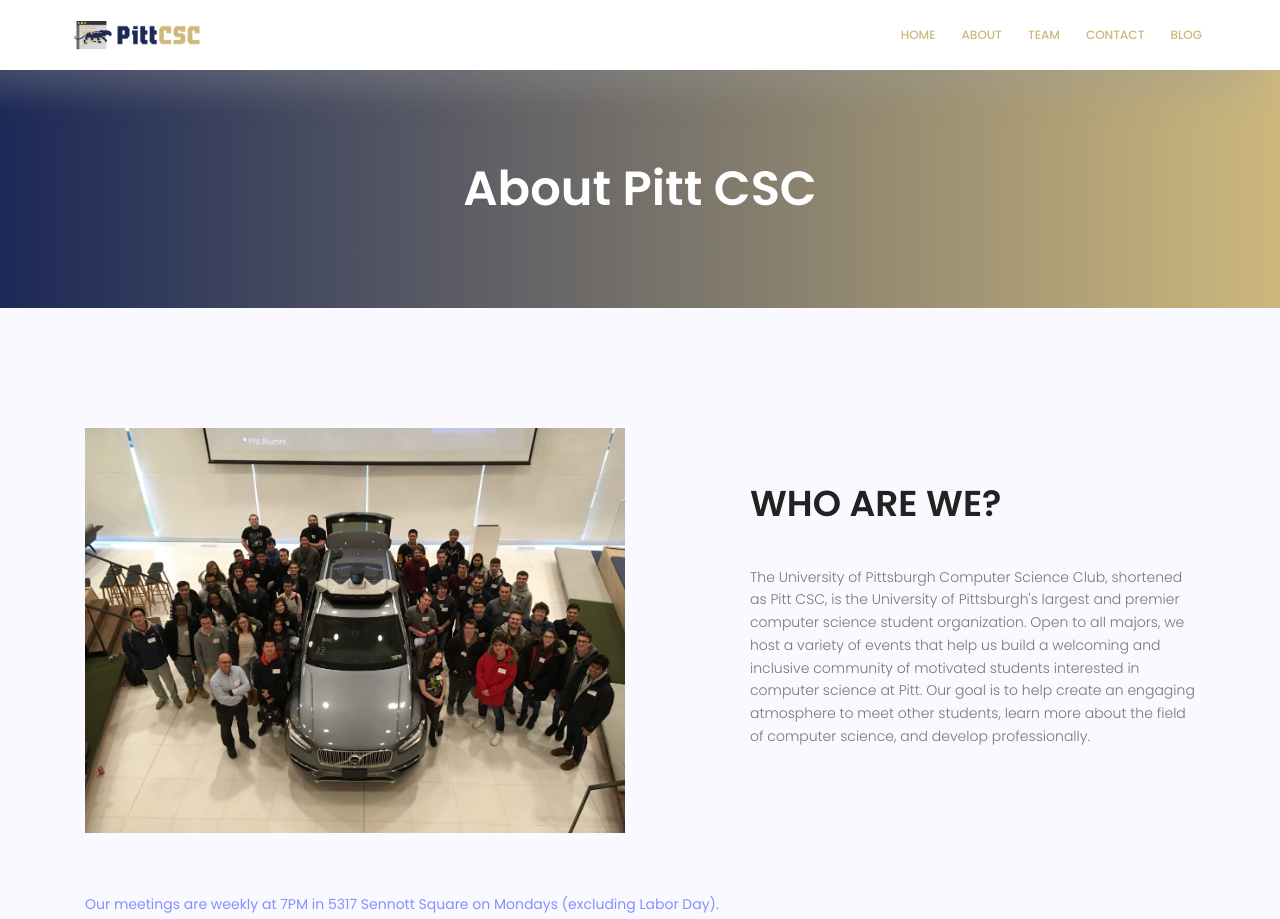
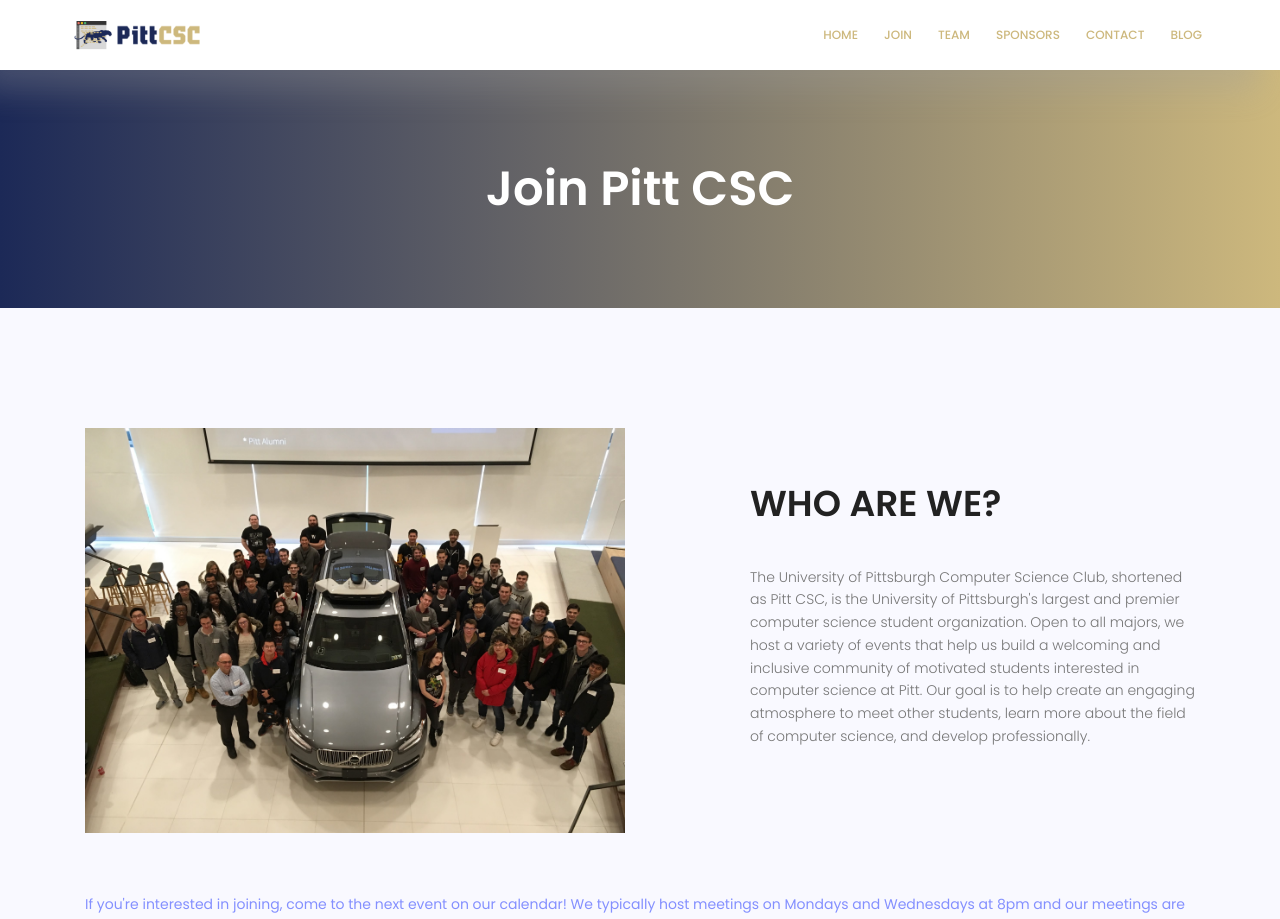
Before and after one commit to pittcsc/pittcsc-website, a Jekyll site: the page built from join.html, in a window 1280 px wide and 1400 px high. Shown: the top 919 px of the window. Built offline with Jekyll 4.4.1, drawn with Linux system fonts in a browser that asks for light colours; nearby versions of some CDN libraries; library files that are not in the unit come from our copies; some of the changed text lies outside the part shown.

Commit message:
Add favicon and rename files

```diff
--- a/_includes/head.html
+++ b/_includes/head.html
@@ -2,7 +2,9 @@
     <!-- Mobile Specific Meta -->
     <meta name="viewport" content="width=device-width, initial-scale=1, shrink-to-fit=no">
     <!-- Favicon-->
-    <link rel="shortcut icon" href="img/fav.png">
+    <link rel="icon" type="image/png" sizes="32x32" href="img/favicon-32x32.png">
+    <link rel="icon" type="image/png" sizes="96x96" href="img/favicon-96x96.png">
+    <link rel="icon" type="image/png" sizes="16x16" href="img/favicon-16x16.png">
     <!-- Author Meta -->
     <meta name="author" content="colorlib">
     <!-- Meta Description -->
--- a/_includes/header.html
+++ b/_includes/header.html
@@ -7,9 +7,9 @@
           <nav id="nav-menu-container">
             <ul class="nav-menu">
               <li><a href="/">Home</a></li>
-              <li><a href="/about">About</a></li>
+              <li><a href="/join">Join</a></li>
               <li><a href="/team">Team</a></li>
-              <!-- <li><a href="/sponsors">Sponsors</a></li>					          					          		           -->
+              <li><a href="/sponsors">Sponsors</a></li>
               <li><a href="/contact">Contact</a></li>
               <li class="menu-has-children"><a href="https://medium.com/@pittcsc">Blog</a>
             </ul>
--- a/about.html
+++ b/join.html
@@ -1,7 +1,7 @@
 ---
 layout: page
-title: About Pitt CSC
-permalink: /about/
+title: Join Pitt CSC
+permalink: /join/
 ---
 <section class="home-about-area section-gap">
 	<div class="container">
@@ -18,12 +18,13 @@
 			<div class="col-lg-12 pt-60">
 				<p>
 				<b>
-					Our meetings are weekly at 7PM in 5317 Sennott Square on Mondays (excluding Labor Day).
+					If you're interested in joining, come to the next event on our calendar! We typically host meetings on Mondays and Wednesdays at 8pm and our meetings are open to everyone.
 				</b>
 				</p>
 				<p>
-					If you want to get in contact with us, check out our Slack channel 	<a href="http://pittcsc.slack.com">HERE!</a>
+					Alternatively, join <a href="http://eepurl.com/bgY5c9">our mailing list</a> and check out our Slack channel 	<a href="http://pittcsc.slack.com">HERE!</a>
 				</p>
+				<iframe src="https://calendar.google.com/calendar/embed?src=f64u131to44gn3tn8g62ov2u1s%40group.calendar.google.com&ctz=America%2FNew_York" style="border: 0" width="800" height="600" frameborder="0" scrolling="no"></iframe>
 			</div>
 		</div>
 	</div>
--- a/sponsors.html
+++ b/sponsors.html
@@ -12,14 +12,12 @@
 					<h1 class="mb-10">Our {{ site.current_class }}-{{ site.current_class | plus: 1 }} Sponsors</h1>
 					<br>
 					<hr>
-					<img src="/img/atg.png" width="40%" height="40%">
 					<br>
 					<br>
-					Silver (Lovelace) Tier - Uber Advanced Technologies Group (ATG) - Pittsburgh, PA
 					<br>
 					<br>
 					<hr>
-					<p> Pitt CSC is actively searching for corporate sponsors for the 2019-2020 school year! For any companies interested, check out our sponsorship packet <a href="CSCSponsorshipFinal.pdf">here!</a></p>
+					<p> Pitt CSC is actively searching for corporate sponsors for the {{ site.current_class }}-{{ site.current_class | plus: 1 }} school year! For any companies interested, contact us for our sponsorship packet <a href="mailto:olivia@pittcsc.org">here!</a></p>
 				</div>
 			</div>
 		</div>
```
Also changed, not shown: img/atg.png (deleted), img/favicon-16x16.png (added), img/favicon-32x32.png (added), img/favicon-96x96.png (added), img/favicon.ico (added), team.html (renamed from officers.html).
